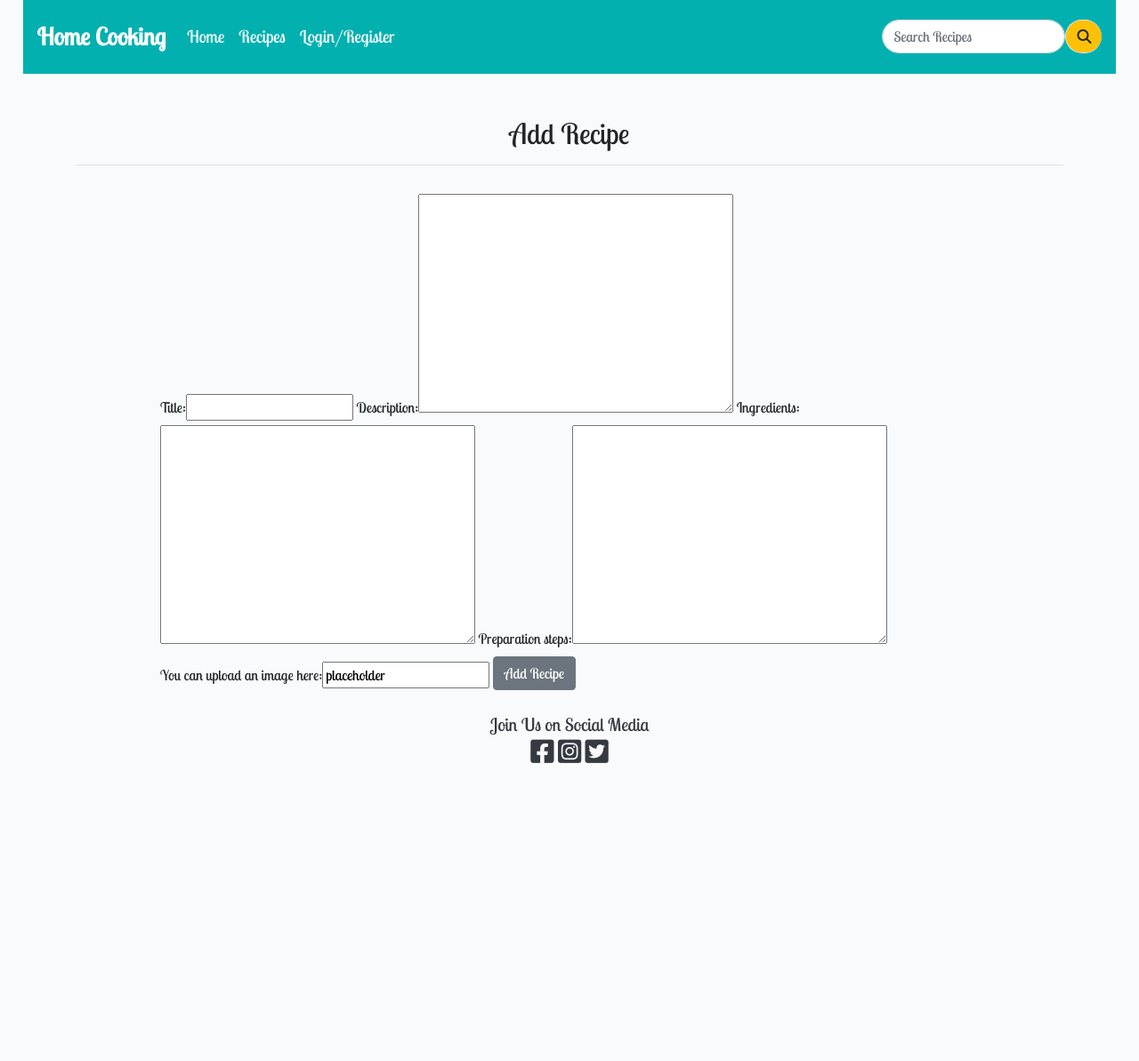
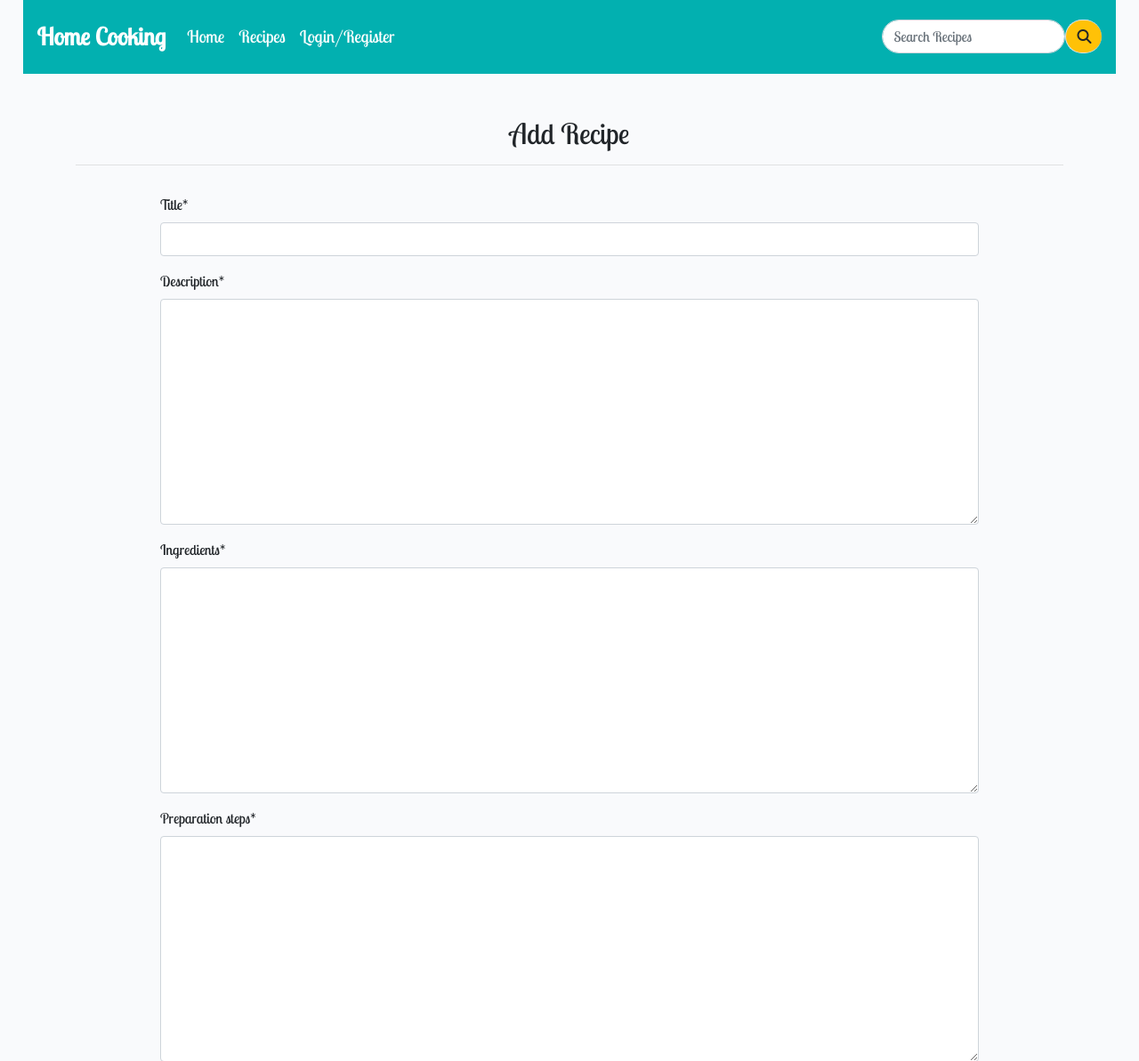
Before and after one commit to KarlMoran/Home_Cooking_PP4, a Django app: page /add_recipe in a window 1280 px wide. Shown: the top 1193 px of the page at 89% size. Before the commit the page ends 858 px from the top, so only its background shows below. Run offline with Django 3.2, Linux system fonts and the light colour scheme; some libraries are stand-ins or nearby versions.

Commit message:
Add Cloudniary template to add_recipe

```diff
--- a/templates/add_recipe.html
+++ b/templates/add_recipe.html
@@ -1,6 +1,9 @@
 {% extends "base.html" %}
 
 {% block content %}
+
+{% load cloudinary %}
+
 {% load crispy_forms_tags%}
 
 <div class="container">
@@ -15,9 +18,9 @@
 <div class="container">
     <div class="row">
         <div class="col-10 mt-3 offset-1 g-0">
-            <form class="signup" id="add_recipe_form" method="post" enctype="multipart/form-data">
+            <form method="POST" enctype="multipart/form-data">
                 {% csrf_token %}
-                {{ recipe_form }}
+                {{ recipe_form|crispy }}
                 <button class="btn btn-secondary right mb-2" type="submit" value="Save">Add Recipe</button>
             </form>
         </div>
```
